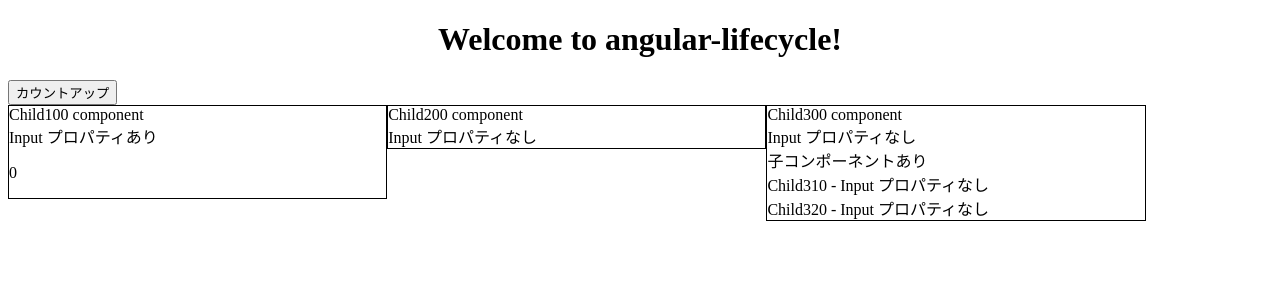
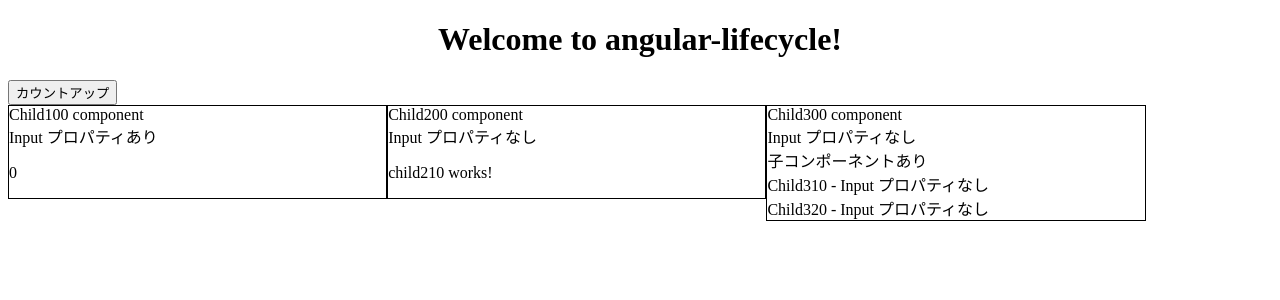
Before and after one commit to kasaharu-labs/angular-lifecycle, an Angular app: page /home in a window 1280 px wide. Shown: the top 300 px of the page. Built offline with nearby package versions, Linux system fonts and the light colour scheme.

Commit message:
Child210 を表示

```diff
--- a/src/app/presenters/child200/child200.component.html
+++ b/src/app/presenters/child200/child200.component.html
@@ -1,4 +1,5 @@
 <div class="child2">
   <div>Child200 component</div>
   <div>Input プロパティなし</div>
+  <app-child210></app-child210>
 </div>
```
